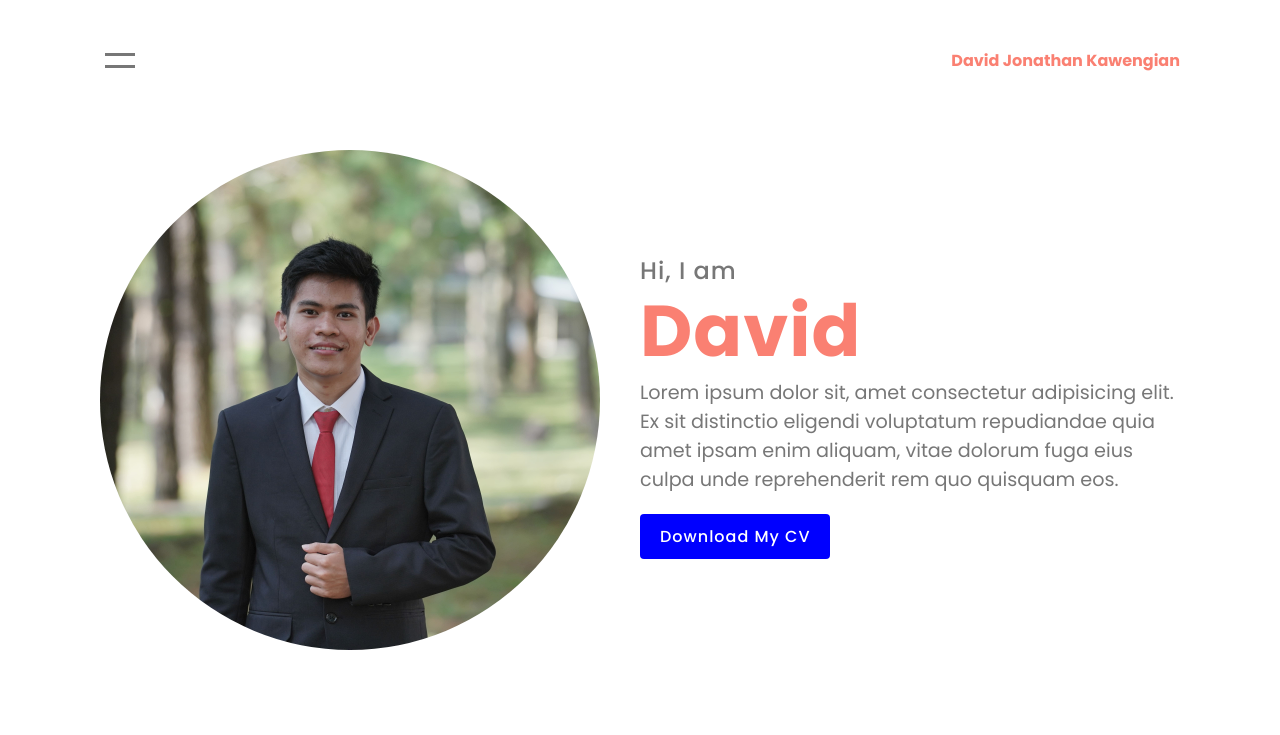
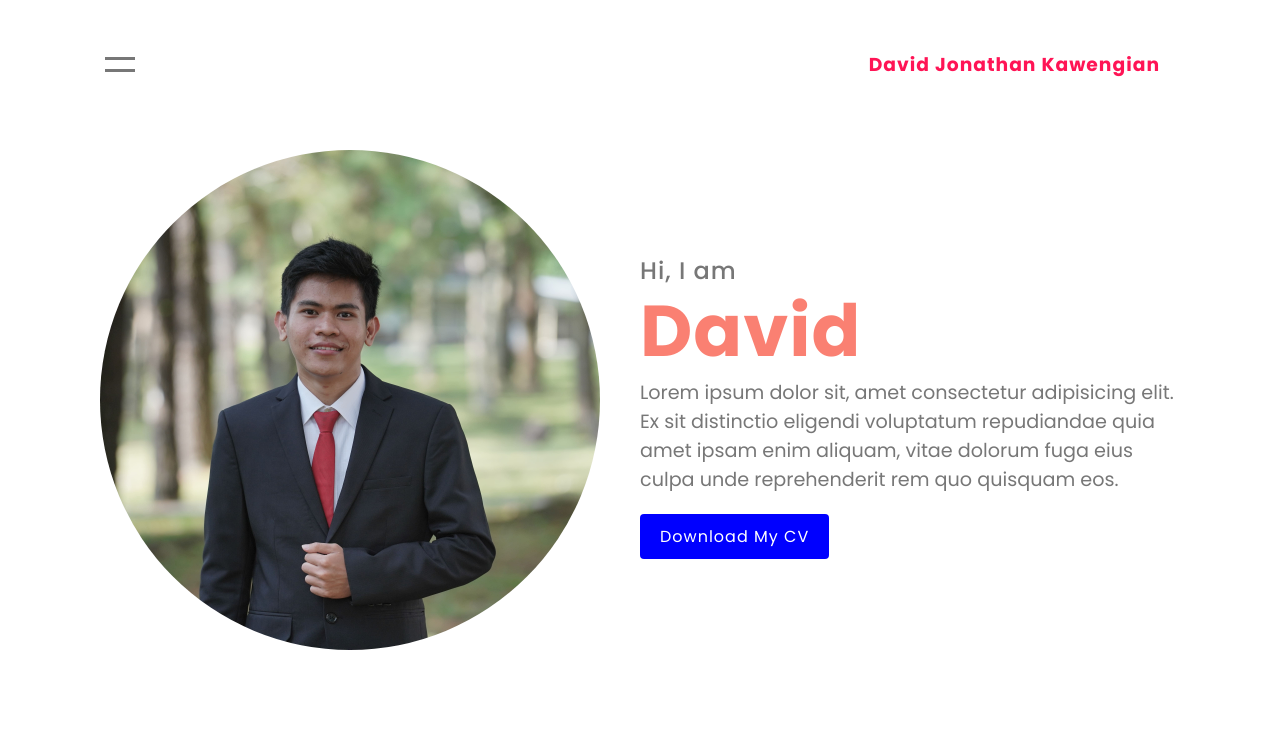
Before and after one commit to davidkawengian20/davidkawengian20.github.io, a plain HTML site: page index.html in a window 1280 px wide. Shown: the top 735 px of the page. Drawn offline with Linux system fonts and the light colour scheme.

Commit message:
fixed beberapa errro

```diff
--- a/index.html
+++ b/index.html
@@ -28,7 +28,7 @@
     <section class="sec">
         <header>
             <div class="toogle"></div>
-            <a href="#" class="name">David Jonathan Kawengian</a>
+            <h3 href="#" class="btn">David Jonathan Kawengian</h2>
         </header>
 
         <div class="imgBx">
--- a/style.css
+++ b/style.css
@@ -14,7 +14,7 @@
     right: 0;
     bottom: 0;
     /* pointer-events: none; */
-    z-index: 5;
+    z-index: 10;
     /* background-color: red; */
     transform-origin: left;
     animation: open 1s ease-in-out forwards;
@@ -205,10 +205,11 @@ header
     position: relative;
     display: inline-block;
     padding: 10px 20px;
-    text-decoration: none;
-    background-color: #ff1455;
-    color: #fff;
-    font-weight: 500;
+    /* text-decoration: none; */
+    /* background-color: #ff1455; */
+    /* font-weight: bold; */
+     color: #ff1455;
+    /* font-weight: 500;  */
     border-radius: 4px;
     letter-spacing: 1px;
 }
@@ -257,6 +258,9 @@ header
 .sec .content .btn
 {
     background-color: blue;
+    color: #fff;
+    text-decoration: none;
+
 }
 footer
 {
```
